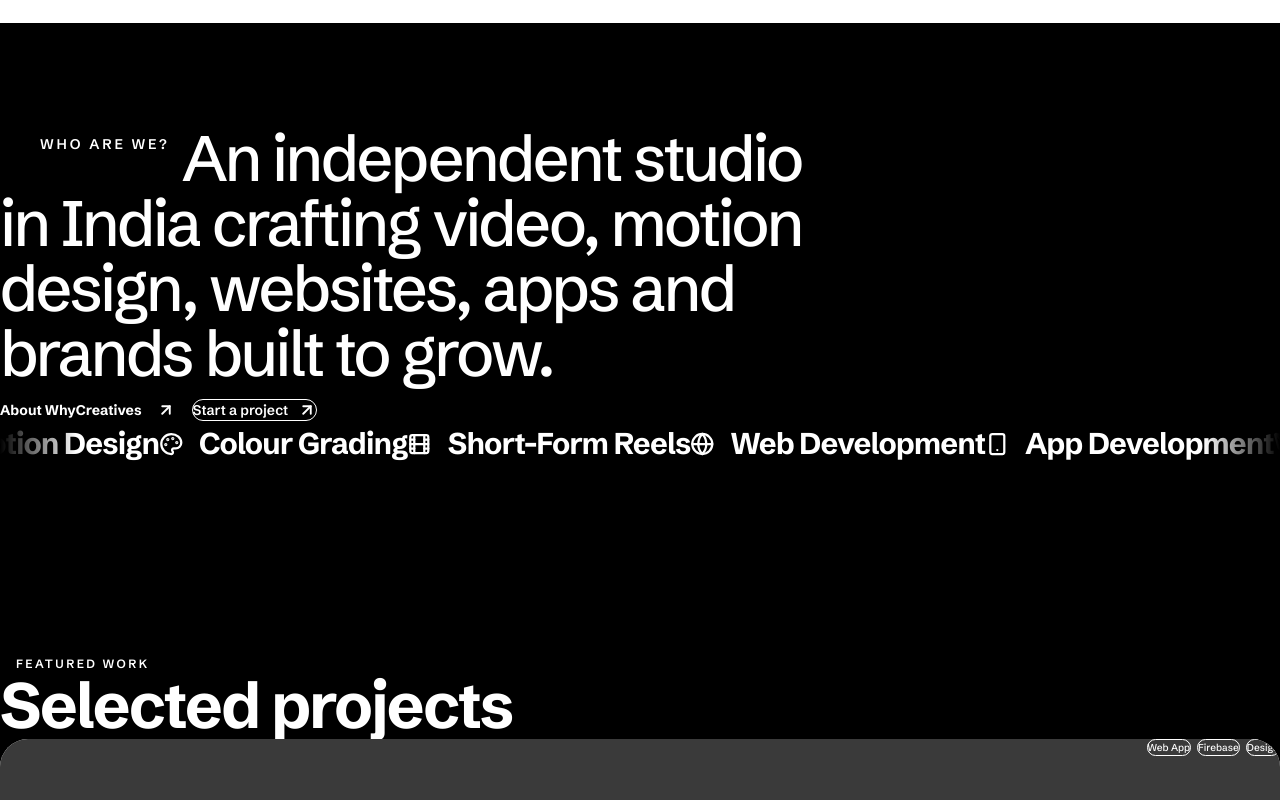
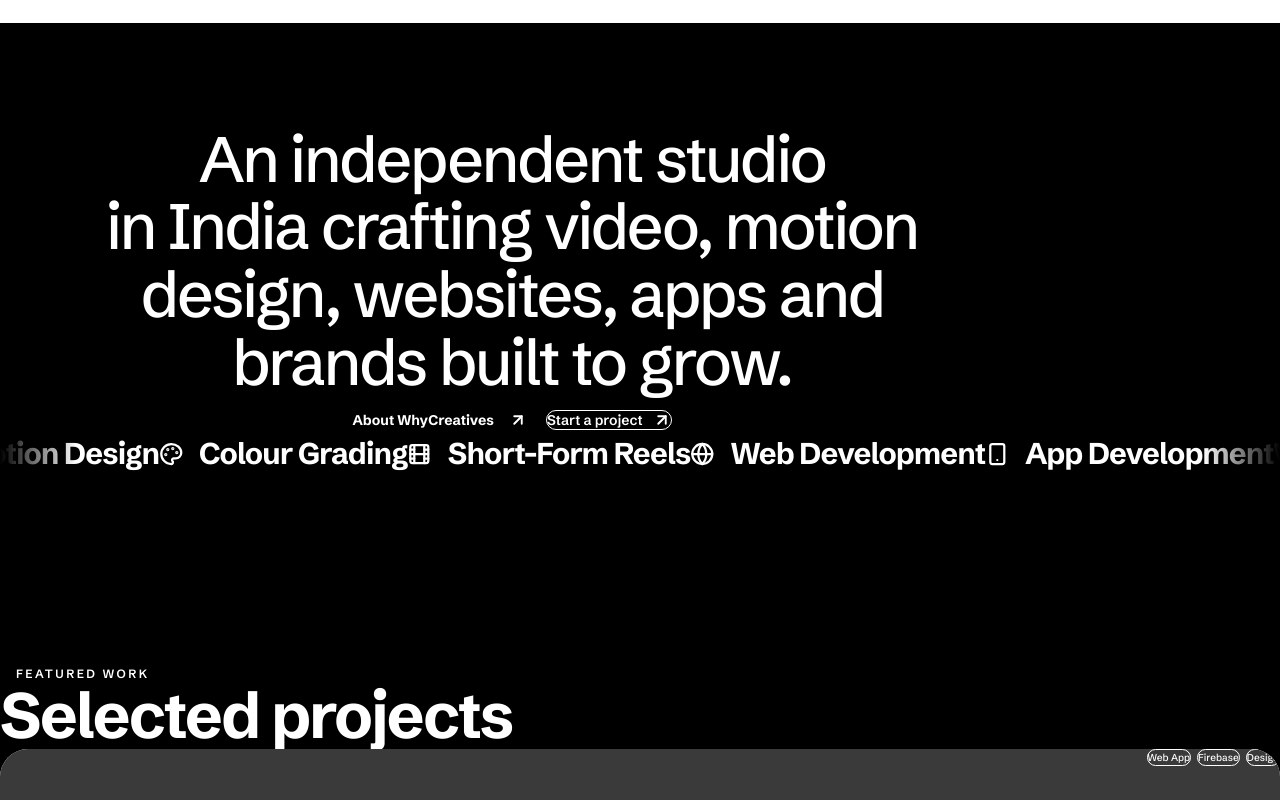
Before and after one commit to byanam/agencyyy, a React (Vite) app: page / in a window 1280 px wide. Shown: the part 860-1660 px from the top of the page. Built offline with nearby package versions, Linux system fonts and the light colour scheme.

Commit message:
fix(about): center text and buttons, refine button typography, and remove who-are-we label

```diff
--- a/src/components/AboutStrip.jsx
+++ b/src/components/AboutStrip.jsx
@@ -314,49 +314,37 @@ export default function AboutStrip() {
         paddingBottom: "clamp(56px, 7vw, 120px)",
       }}
     >
-      {/* ── Main Typography & CTA Container ── */}
-      <div className="relative px-4 md:px-[clamp(32px,6vw,160px)]">
-        {/* Section Pill Label ("Who are we?") */}
-        <motion.div
-          className="mb-7 flex items-center gap-2.5 text-xs font-semibold uppercase tracking-[0.2em] text-muted-foreground lg:absolute lg:left-6 lg:top-2 lg:mb-0 lg:text-sm"
-          initial={{ opacity: 0, x: -8 }}
-          whileInView={{ opacity: 1, x: 0 }}
-          viewport={{ once: true, amount: 0.6 }}
-          transition={{ duration: 0.55, ease }}
-        >
-          <span className="h-1.5 w-1.5 shrink-0 rounded-full bg-muted-foreground" />
-          Who are we?
-        </motion.div>
-
-        <div className="lg:mx-auto lg:w-fit lg:max-w-full">
-          {/* Main Headline */}
-          <h2 className="text-left text-foreground" style={{ fontWeight: 500 }}>
+      {/* ── Main Typography & CTA Container (Centered) ── */}
+      <div className="relative mx-auto flex w-full max-w-5xl flex-col items-center justify-center px-4 text-center">
+        <div className="flex w-full flex-col items-center justify-center">
+          {/* Main Headline (Centered) */}
+          <h2 className="text-center text-foreground" style={{ fontWeight: 500 }}>
             {/* Mobile View */}
             <span className="block md:hidden">
-              <WordLineReveal lines={MOBILE_LINES} className="block" />
+              <WordLineReveal lines={MOBILE_LINES} className="block text-center" />
             </span>
 
-            {/* Desktop View (MD+) with WhyCreatives signature indent */}
+            {/* Desktop View (MD+) Centered */}
             <span
               className="hidden md:block"
               style={{
-                fontSize: "clamp(2.3rem, 5vw, 6.25rem)",
-                lineHeight: 1.02,
-                letterSpacing: "-0.045em",
+                fontSize: "clamp(2.3rem, 5vw, 5.5rem)",
+                lineHeight: 1.06,
+                letterSpacing: "-0.04em",
               }}
             >
               <WordLineReveal
                 lines={DESKTOP_LINES}
-                className="block"
+                className="block text-center"
                 nowrapFromLg={true}
-                alignFirstLineRightEdge={true}
+                alignFirstLineRightEdge={false}
               />
             </span>
           </h2>
 
-          {/* Action CTAs */}
+          {/* Action CTAs (Centered) */}
           <motion.div
-            className="mt-8 flex flex-wrap items-center gap-3 md:mt-10 lg:mt-12"
+            className="mt-8 flex flex-wrap items-center justify-center gap-3.5 md:mt-10 lg:mt-12"
             initial={{ opacity: 0, y: 12 }}
             whileInView={{ opacity: 1, y: 0 }}
             viewport={{ once: true, margin: "-10%" }}
@@ -365,9 +353,9 @@ export default function AboutStrip() {
             {/* Primary Filled Pill Button */}
             <a
               href="#about"
-              className="group inline-flex items-center gap-2.5 rounded-full bg-foreground px-6 py-3 text-sm font-bold text-background transition-[opacity,transform] duration-300 ease-out hover:opacity-85 active:scale-[0.98] motion-reduce:transform-none"
+              className="group inline-flex select-none items-center gap-2.5 rounded-full bg-foreground px-6 py-3 text-[13.5px] font-bold leading-none text-background transition-[opacity,transform] duration-300 ease-out hover:opacity-85 active:scale-[0.98] motion-reduce:transform-none md:text-[14px]"
             >
-              About WhyCreatives
+              <span>About WhyCreatives</span>
               <span className="flex h-7 w-7 items-center justify-center rounded-full bg-background/15 transition-[background-color,transform] duration-300 ease-out group-hover:scale-110 group-hover:bg-background/25 motion-reduce:transform-none">
                 <AnimatedArrow />
               </span>
@@ -376,9 +364,9 @@ export default function AboutStrip() {
             {/* Secondary Outlined Pill Button */}
             <a
               href="#contact"
-              className="group inline-flex items-center gap-2.5 rounded-full border border-foreground/25 px-6 py-3 text-sm font-semibold text-foreground transition-[background-color,border-color,color,transform] duration-300 ease-out hover:border-foreground hover:bg-foreground hover:text-background active:scale-[0.98] motion-reduce:transform-none"
+              className="group inline-flex select-none items-center gap-2.5 rounded-full border border-foreground/25 px-6 py-3 text-[13.5px] font-semibold leading-none text-foreground transition-[background-color,border-color,color,transform] duration-300 ease-out hover:border-foreground hover:bg-foreground hover:text-background active:scale-[0.98] motion-reduce:transform-none md:text-[14px]"
             >
-              Start a project
+              <span>Start a project</span>
               <AnimatedArrow />
             </a>
           </motion.div>
```
